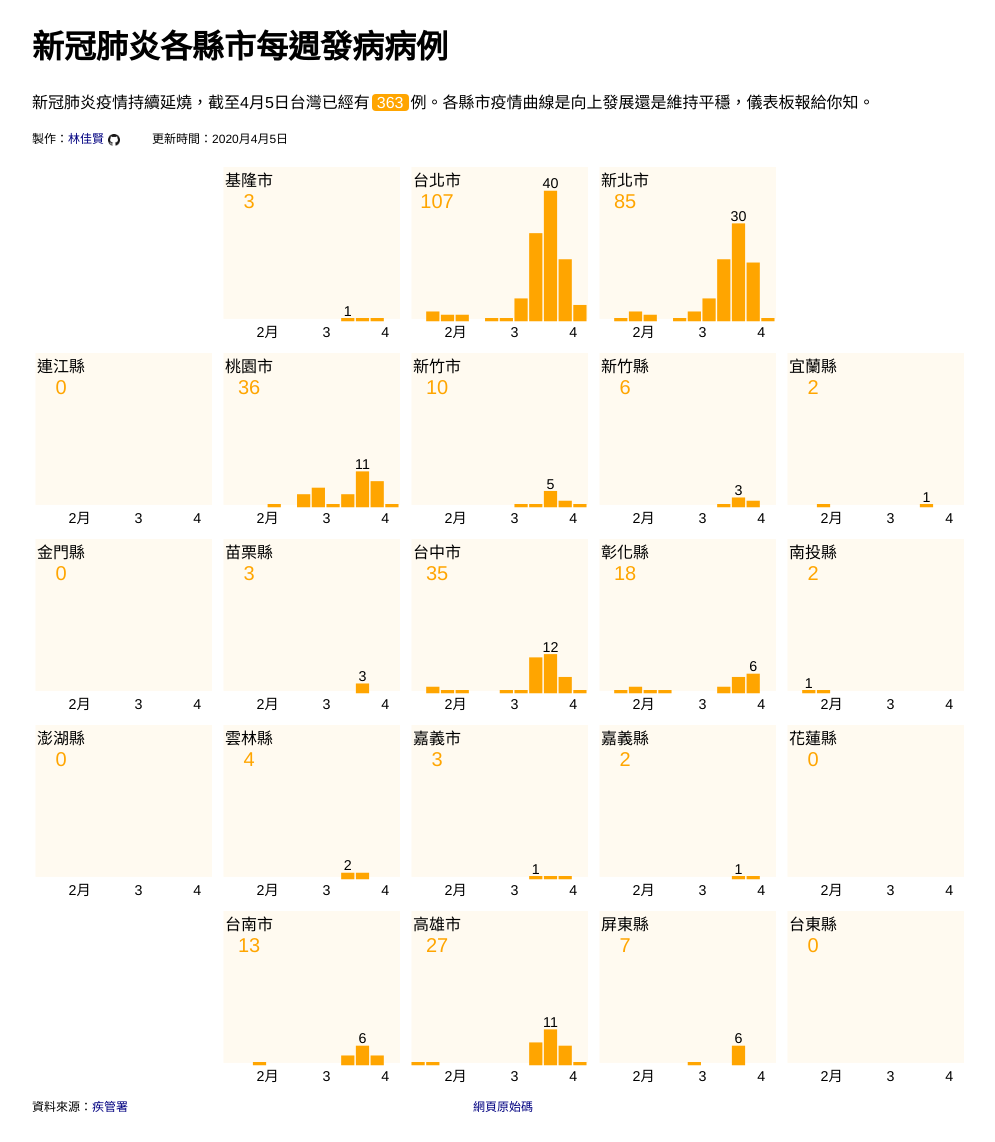
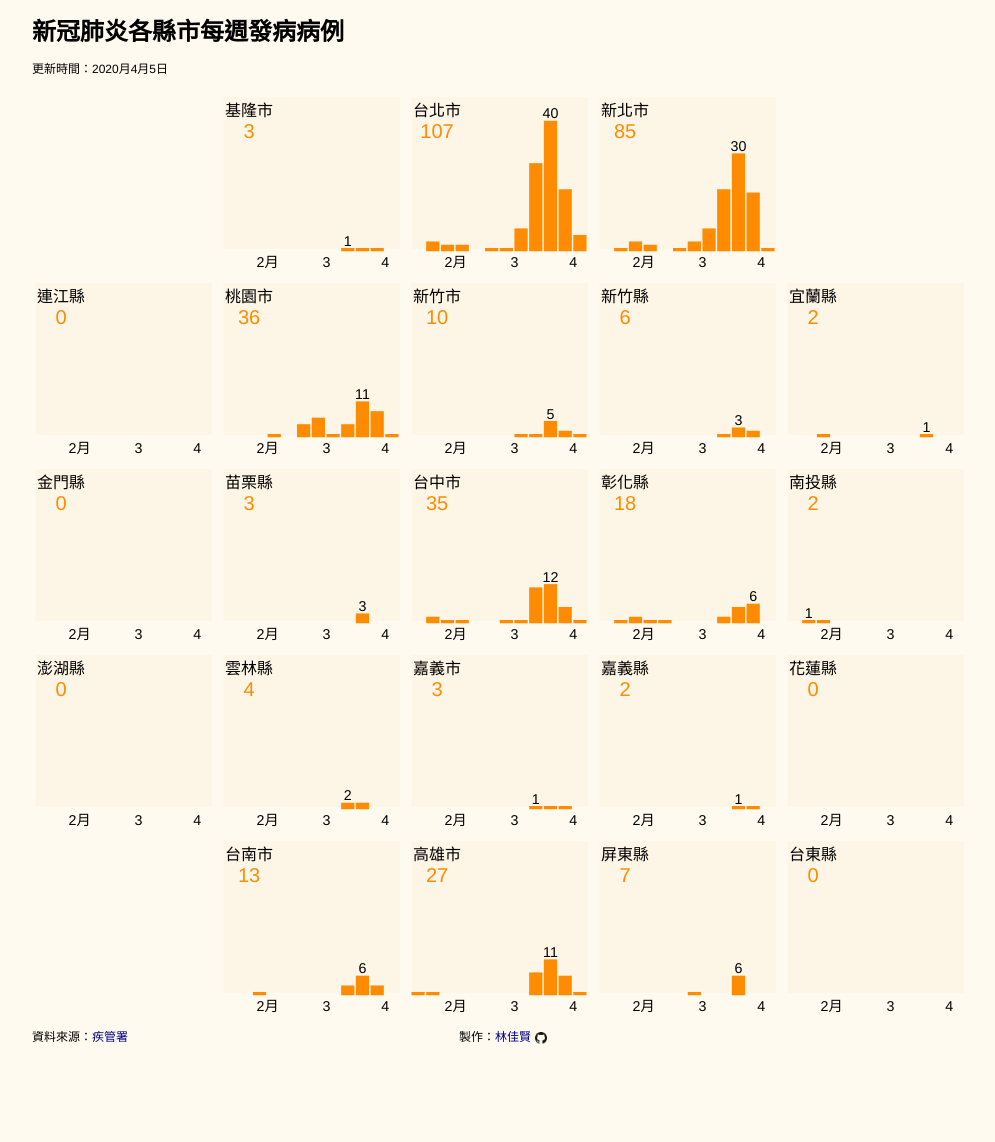
Before and after one commit to imdataman/tw-county-square, a Vue app: page / in a window 1280 px wide. Shown: the whole page, without its empty margins (141-1136 px from the left). After the commit the page ends 1054 px from the top, so only its background shows below. Built offline with nearby package versions, Linux system fonts and the light colour scheme.

Commit message:
modify visual style and layout

```diff
--- a/src/App.vue
+++ b/src/App.vue
@@ -1,19 +1,13 @@
 <template>
   <div id="app">
     <div id="header">
-      <h1 class="title">新冠肺炎各縣市每週發病病例</h1>
-      <p>
+      <h2 class="title">新冠肺炎各縣市每週發病病例</h2>
+      <!-- <p>
         新冠肺炎疫情持續延燒，截至{{ updateDate }}台灣已經有<span
           class="totalCase"
           >{{ twTotalCase }}</span
         >例。各縣市疫情曲線是向上發展還是維持平穩，儀表板報給你知。
-      </p>
-      <span class="credit"
-        >製作：<a href="https://www.facebook.com/imDataMan/" target="_blank"
-          >林佳賢</a
-        ><a href="https://github.com/imdataman" target="_blank"
-          ><img src="@/assets/GitHub-Mark-32px.png"/></a
-      ></span>
+      </p> -->
       <span class="updateTime">更新時間：2020月{{ updateDate }}</span>
     </div>
     <Chart :json="json" />
@@ -24,10 +18,14 @@
         >
       </span>
       <span class="sourceCode"
-        ><a href="https://github.com/imdataman/tw-county-square" target="_blank"
-          >網頁原始碼</a
-        ></span
-      >
+        ><span class="credit"
+          >製作：<a href="https://www.facebook.com/imDataMan/" target="_blank"
+            >林佳賢</a
+          ><a
+            href="https://github.com/imdataman/tw-county-square"
+            target="_blank"
+            ><img src="@/assets/GitHub-Mark-32px.png"/></a></span
+      ></span>
     </div>
   </div>
 </template>
@@ -53,13 +51,28 @@ export default {
     twTotalCase() {
       return this.json.map(d => +d["確定病例數"]).reduce((a, b) => a + b);
     }
+  },
+  created() {
+    document.querySelector("body").classList.add("bodyStyle");
+  },
+  destroyed() {
+    document.querySelector("body").classList.remove("bodyStyle");
   }
 };
 </script>
 
+<style>
+.bodyStyle {
+  margin: 0;
+  background-color: floralwhite;
+}
+</style>
+
 <style scoped lang="scss">
-body {
-  margin: 0;
+$feature-color: darkorange;
+
+h2 {
+  margin: 0.75rem 0;
 }
 
 a {
@@ -68,7 +81,7 @@ a {
 }
 
 a:hover {
-  color: orange;
+  color: $feature-color;
 }
 
 #app {
@@ -85,16 +98,12 @@ a:hover {
 }
 
 #footer {
-  padding-bottom: 20px;
-}
-
-.updateTime {
-  padding-left: 2rem;
+  padding-bottom: 10px;
 }
 
 .totalCase {
   color: white;
-  background-color: orange;
+  background-color: $feature-color;
   padding: 0 5px;
   margin: 0 2px;
   border-radius: 4px;
--- a/src/components/Chart.vue
+++ b/src/components/Chart.vue
@@ -165,6 +165,8 @@ export default {
 </script>
 
 <style scoped lang="scss">
+$feature-color: darkorange;
+
 #chartWrapper {
   padding-top: 20px;
   display: flex;
@@ -194,7 +196,7 @@ export default {
     .totalCase {
       font-weight: 500;
       line-height: 1.25rem;
-      color: orange;
+      color: $feature-color;
       font-size: 1.25rem;
     }
   }
@@ -212,7 +214,7 @@ export default {
       font-size: 0.75rem;
     }
     .caseBar {
-      fill: orange;
+      fill: $feature-color;
     }
   }
 }
@@ -230,7 +232,7 @@ export default {
   }
   svg {
     .background {
-      fill: floralwhite;
+      fill: oldlace;
     }
     text {
       display: initial;
```
Also changed, not shown: public/thumbnail.png.
